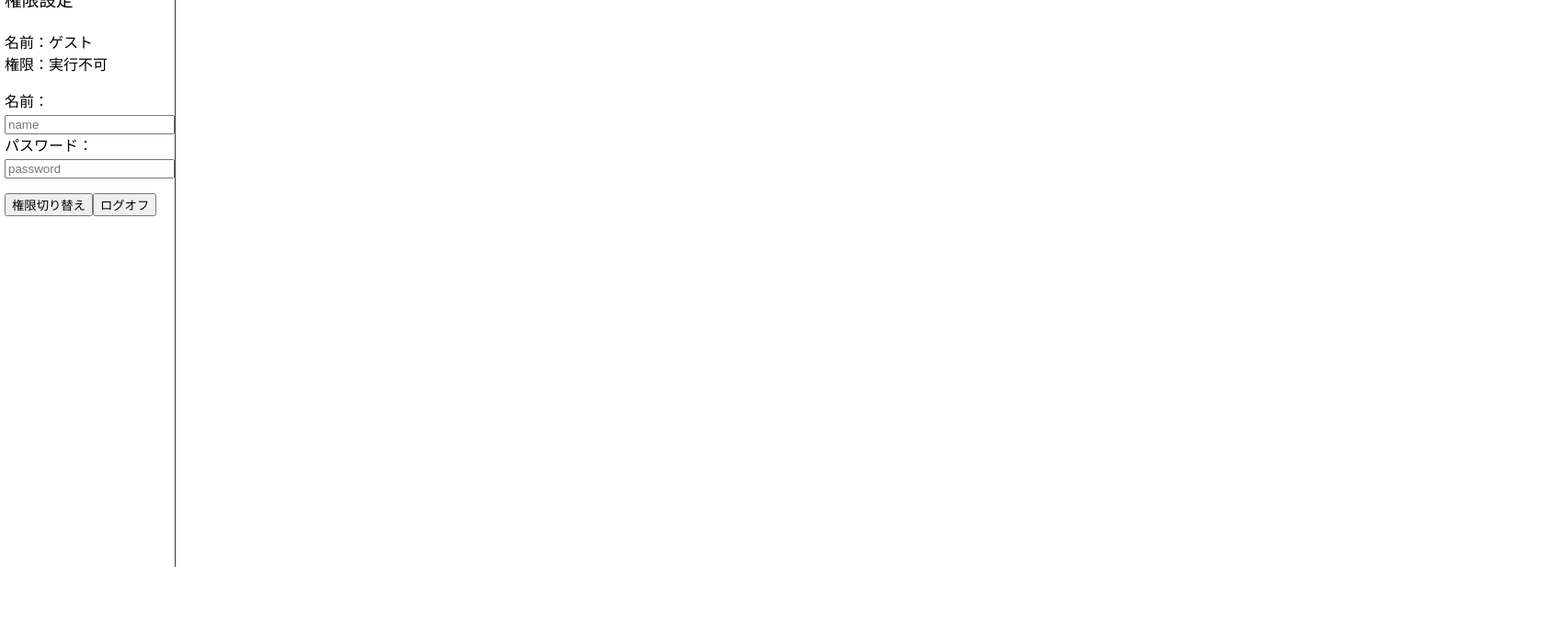
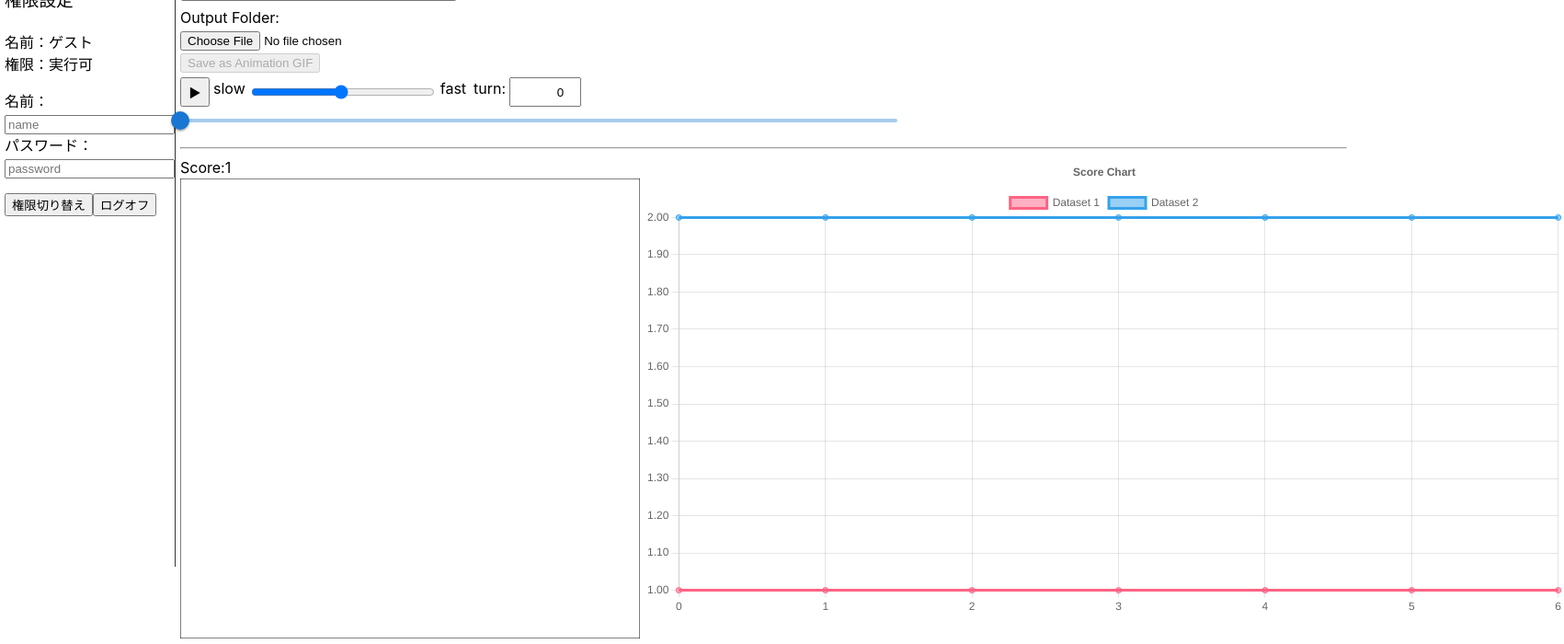
Before and after one commit to bird05/ahc-visualizer-masters2024-final, a React (Vite) app: page / in a window 1280 px wide. Shown: the part 184-884 px from the top of the page at 92% size, 1701 px wide, since content can reach past the window. Before the commit the page ends 800 px from the top, so only its background shows below. Built offline with nearby package versions, Linux system fonts and the light colour scheme; no server answers.

Commit message:
ScoreChartController.tsxを追加,ScoreChart.tsxを追加,SeedSelector.tsxのdefaultValueを削除

```diff
--- a/package.json
+++ b/package.json
@@ -19,6 +19,7 @@
     "js-sha512": "^0.9.0",
     "konva": "^9.3.5",
     "react": "^18.2.0",
+    "react-chartjs-2": "^5.2.0",
     "react-dom": "^18.2.0",
     "react-konva": "^18.2.10",
     "react-redux": "^9.1.0",
--- a/src/projects/masters_qual/App.tsx
+++ b/src/projects/masters_qual/App.tsx
@@ -10,7 +10,7 @@ import styled from "@emotion/styled";
 // import { BrowserRouter, Routes, Route } from "react-router-dom";
 // // ビルトインフック
 // import { useState, memo} from 'react';
-// // 外部コンポーネント
+// 外部コンポーネント
 import { SideBar } from './components/SideBar';
 // import { Gacha } from './components/Gacha';
 // import { GachaContentAll } from './components/GachaContentAll';
--- a/src/projects/masters_qual/components/Main_Single.tsx
+++ b/src/projects/masters_qual/components/Main_Single.tsx
@@ -18,6 +18,7 @@ import { TarTurnInput } from './UI/TarTurnInput';
 import { SeekBar } from './UI/SeekBar';
 // import { Board } from './Board';
 import { BoardController } from './display/BoardController';
+import { ScoreChartController } from './display/ScoreChartController';
 import GenerateGIF from '../functions/GenerateGIF';
 // 型
 import type { Input_type, Output_type } from "../types/typeFormat"
@@ -46,7 +47,10 @@ export const Main_Single = () => {
       {/* <hr></hr> */}
       {/* <Board/> */}
       <hr></hr>
-      <BoardController/>
+      <Stack direction="row">
+        <div><BoardController/></div>
+        <ScoreChartController chartNum={2}/>
+      </Stack>
     </>
   );
 };
--- a/src/projects/masters_qual/components/UI/SeedSelector.tsx
+++ b/src/projects/masters_qual/components/UI/SeedSelector.tsx
@@ -38,7 +38,7 @@ export const SeedSelector = () => {
     <>
       <label>Seed: </label>
       {/* <SInput type="number" defaultValue={0} value={seed} min={0} max={99} onChange={(e) => dispatch(setSeed(e.target.value))}/> */}
-      <input type="number" defaultValue={0} value={seed} min={0} max={99} onChange={(e) => dispatch(setSeed(e.target.value))}/>
+      <input type="number" value={seed} min={0} max={99} onChange={(e) => dispatch(setSeed(e.target.value))}/>
     </>
   )
 };
--- /dev/null
+++ b/src/projects/masters_qual/components/display/ScoreChart.tsx
@@ -0,0 +1,90 @@
+import React from "react";
+// ビルトインフック
+import { useState,useEffect } from "react";
+// CSS
+import styled from "@emotion/styled";
+
+import {
+  Chart as ChartJS,
+  CategoryScale,
+  LinearScale,
+  PointElement,
+  LineElement,
+  Title,
+  Tooltip,
+  Legend,
+} from 'chart.js';
+import { Line } from 'react-chartjs-2';
+
+ChartJS.register(
+  CategoryScale,
+  LinearScale,
+  PointElement,
+  LineElement,
+  Title,
+  Tooltip,
+  Legend
+);
+
+const colors = ['255,99,132', '53,162,235', '75,192,192'];
+
+export const ScoreChart = (props) => {
+  const { dataAll } = props;
+  // useState==============================
+  const [labels, setLabels] = useState<number[]>([]); // ラベル
+  const [datasets, setDatasets] = useState<any[]>([]); // データセット
+  // useEffect==============================
+  useEffect(() => {
+    // ラベル作成
+    const labels_l:number[] = new Array();
+    let lim=0;
+    for(let i=0; i<dataAll.length; ++i) lim=Math.max(lim,dataAll[i].length);
+    for(let i=0; i<lim; ++i) labels_l[i]=i;
+    setLabels(labels_l);
+    // データセット作成
+    const datasets_l = new Array();
+    for(let i=0; i<dataAll.length; ++i){
+      const one_dataset = {
+        label: `Dataset ${i+1}`,
+        data: dataAll[i],
+        borderColor: `rgb(${colors[i]})`,
+        backgroundColor: `rgba(${colors[i]}, 0.5)`,
+      }
+      datasets_l[i]=one_dataset;
+    }
+    setDatasets(datasets_l);
+  },[dataAll])
+  // Styled CSS==============================
+  const SDiv = styled.div`
+  display: flex;
+  margin-left:5px;
+  // width: 500px;
+  height: 500px;
+  `
+  // Redux==============================
+  // const input_body=useSelector((state) => state.input.b);
+
+  const options = {
+    responsive: true,
+    plugins: {
+      legend: {
+        position: 'top' as const,
+      },
+      title: {
+        display: true,
+        text: 'Score Chart',
+      }
+    },
+  };
+
+  const data = {
+    labels,
+    datasets,
+  };
+
+  return (
+    <SDiv>
+      <Line options={options} data={data}/>
+    </SDiv>
+  );
+}
--- /dev/null
+++ b/src/projects/masters_qual/components/display/ScoreChartController.tsx
@@ -0,0 +1,42 @@
+import React from "react";
+// ビルトインフック
+import { useState,useEffect } from "react";
+// Redux
+import { useSelector } from '../../store/store';
+// 外部コンポーネント
+import { ScoreChart } from './ScoreChart';
+
+export const ScoreChartController = (props) => {
+  const { chartNum } = props;
+  // useState==============================
+  const [dataAll, setDataAll] = useState<any[]>([]); // 全てのデータセット
+  // Redux==============================
+  const seed = useSelector((state) => state.input.seed);
+  // useEffect==============================
+  useEffect(() => {
+    // データを作る
+    const dataAll_l = new Array();
+    if(chartNum===1){
+      dataAll_l[0]=data1;
+    }else if(chartNum===2){
+      dataAll_l[0]=data1;
+      dataAll_l[1]=data2;
+    }else if(chartNum===3){
+      dataAll_l[0]=data1;
+      dataAll_l[1]=data2;
+      dataAll_l[2]=data3;
+    }else{
+      dataAll_l[0]=[];
+    }
+    setDataAll(dataAll_l);
+  },[seed]);
+
+  const data1 = [1,1,1,1,1,1,1];
+  const data2 = [2,2,2,2,2,2,2];
+  const data3 = [3,3,3,3,3,3,3];
+  console.log("ScoreChartConroller");
+
+  return(
+    <ScoreChart dataAll={dataAll}/>
+  );
+}
--- a/src/projects/masters_qual/store/userInfoSlice.tsx
+++ b/src/projects/masters_qual/store/userInfoSlice.tsx
@@ -3,8 +3,8 @@ import { createSlice } from '@reduxjs/toolkit';
 export const userInfoSlice = createSlice({
   name: 'user',
   initialState: {
-    authnum: -1,
-    // authnum: 0,
+    // authnum: -1,
+    authnum: 0,
     name: "ゲスト",
   },
   reducers: {
```
Also changed, not shown: 1 other file (tests, documents, lock files or other folders).
